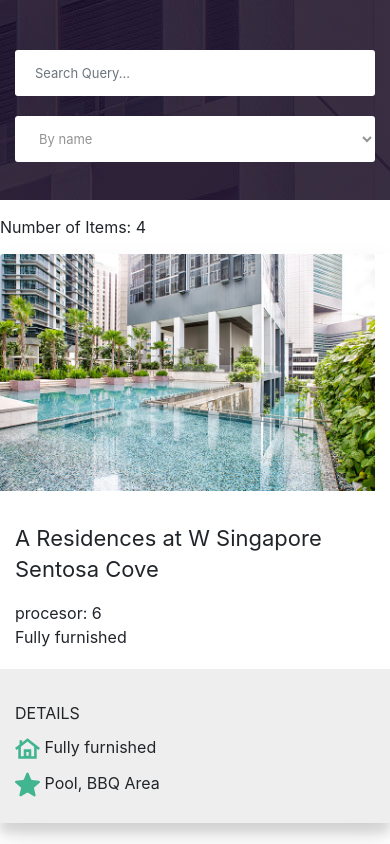
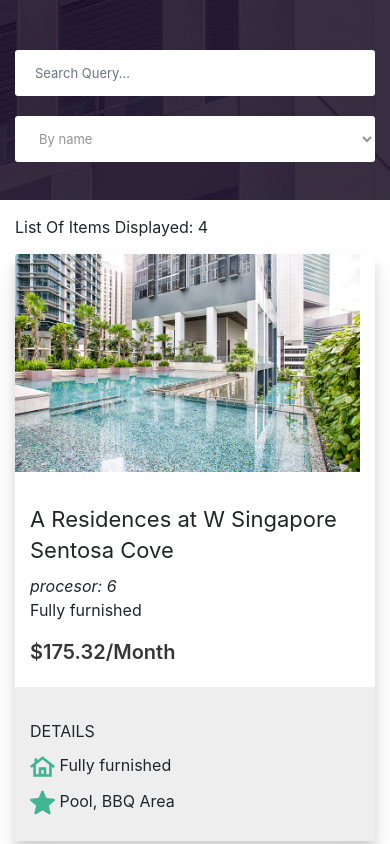
Before and after one commit to dpesofficial/angular-search, a plain HTML site: page index.html in a window 390 px wide. Shown: the top 844 px of the page. Drawn offline with nearby package versions, Linux system fonts and the light colour scheme.

Commit message:
proporties append

```diff
--- a/custom.scss
+++ b/custom.scss
@@ -36,6 +36,13 @@
             line-height: 1.4;
         }
     }
+    .price {
+        font-size: 20px;
+        padding-top: 15px;
+        display: inline-block;
+        font-weight: 600;
+        color: #000000c9;
+    }
 }
 .items-list-wrap>span {
     padding-top: 15px;
@@ -56,3 +63,8 @@
     background-color: #fff;
     font-size: 13px;
 }
+@media(max-width:768px){
+    .items-list-wrap {
+        padding: 0 30px;
+    }
+}
--- a/index.html
+++ b/index.html
@@ -16,7 +16,7 @@
             <div class="container">
                 <div class="row">
                     <div class="input-group col-lg-9">
-                       <input type="text" id="query" ng-model="query" class="form-control" placeholder="Search Query..." aria-label="Recipient's username" aria-describedby="basic-addon2">
+                       <input type="text" id="query" ng-model="query" class="form-control" placeholder="Search Query..." aria-label="Search" aria-describedby="basic-addon2">
                     </div>
                     <div class="col-lg-3">
                         <select class="form-control" id="sort-filter" ng-model="orderList">
@@ -33,17 +33,17 @@
         </div>
 
         <div class="items-list-wrap container">
-            <span>Number of Items: {{app.length}}</span>
+            <span>List Of Items Displayed: {{ (app | filter: query).length }}</span>
             <div class="row item-wrap" ng-repeat="notebook in app | filter:query | orderBy: orderList">
                     <div class="col-lg-4 item-image">
                            <img class="card-img-top" ng-src="{{notebook.image}}" alt="Card image cap">
                     </div>
+
                     <div class="col-lg-5 item-desc">
-                             <p class="item-title">
-                                {{notebook.keyword}}<br />
-                             </p>
-                            procesor: {{notebook.result_size}}<br />
+                             <p class="item-title"> {{notebook.keyword}}<br /> </p>
+                             <i>procesor: {{notebook.result_size}}</i> <br />
                             <div class="right top">{{notebook.furnishing}}</div>
+                            <span class="price">{{notebook.price}}/Month</span>
                     </div>
                     <div class="col-lg-3 item-details">
                         DETAILS
@@ -73,28 +73,32 @@
                          "result_size": 1,
                          "furnishing": "Furnished",
                          "image": "assets/img/one.jpg",
-                         "star": "Pool, BBQ Area"
+                         "star": "Pool, BBQ Area",
+                         "price": "$485.32"
                     },
                     {
                          "keyword": "The Residences at W Singapore Sentosa Cove",
                          "result_size": 5,
                          "furnishing": "Fully furnished",
                          "image": "assets/img/two.jpg",
-                         "star": "Pool"
+                         "star": "Pool",
+                         "price": "$385.32"
                     },
                     {
                          "keyword": "A Residences at W Singapore Sentosa Cove",
                          "result_size": 6,
                          "furnishing": "Fully furnished",
                          "image": "assets/img/three.jpg",
-                         "star": "Pool, BBQ Area"
+                         "star": "Pool, BBQ Area",
+                         "price": "$175.32"
                     },
                     {
                         "keyword": "Fully Furnished 2 Bedroom Condo Unit @ The Bayshore",
                          "result_size": 3,
                          "furnishing": "Furnished",
                          "image": "assets/img/two.jpg",
-                         "star": "BBQ Area"
+                         "star": "BBQ Area",
+                         "price": "$256.32"
                     }
                 ];
                 $scope.orderList = "keyword";
```
Also changed, not shown: custom.css.
